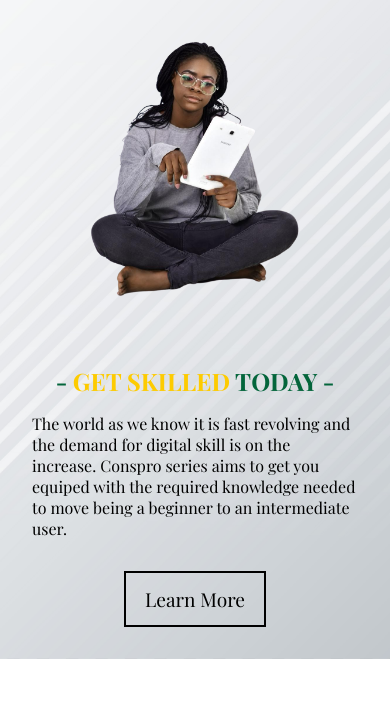
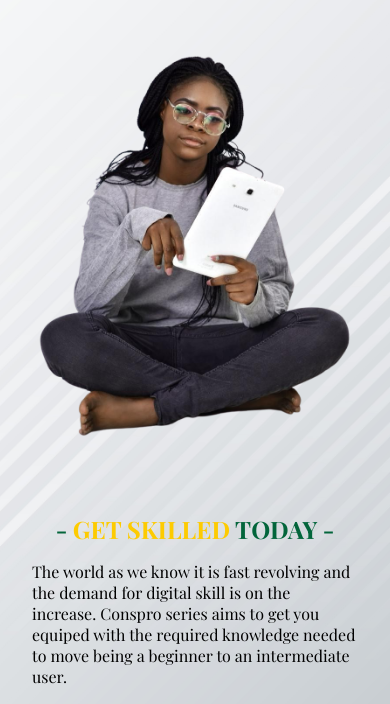
Before and after one commit to dfamiliarstranger/conspro, a plain HTML site: page series.html in a window 390 px wide. Shown: the part 95-799 px from the top of the page. Drawn offline with nearby package versions, Linux system fonts and the light colour scheme.

Commit message:
update stylesheet for series

```diff
--- a/page/styles.css
+++ b/page/styles.css
@@ -223,13 +223,17 @@ nav .logo-img{
         width:70px;
         height: 8%;
     }
+
+    .hero-left .hero-img {
+        height: 100%;
+        width: 100%;
+    }
+
     .hero-left .hero-img .main-img{
-        height: 300px;
+        height: 80%;
+
     }
-    .hero-left .hero-img .side{
-        width: 70%;
-        bottom: -1rem;
-    }
+
     .hero-right{
         display: flex;
         width: 100%;
```
